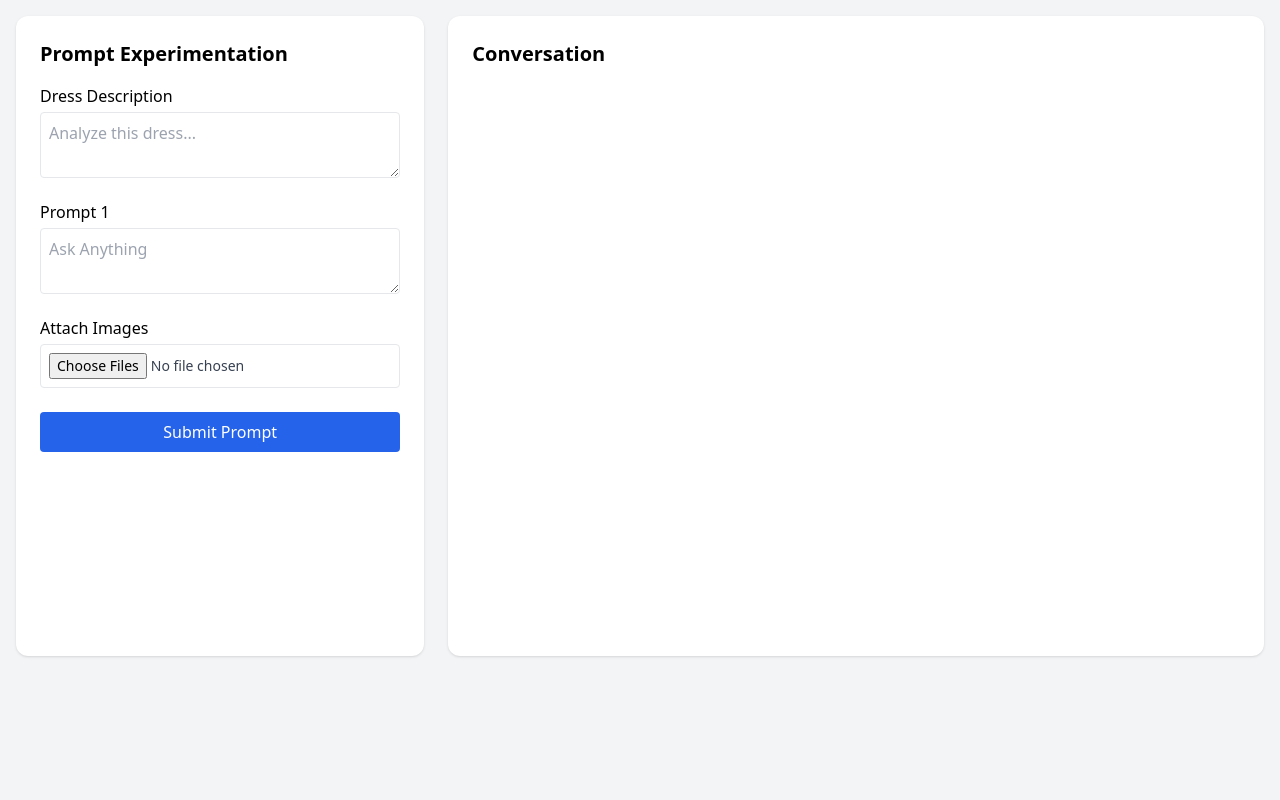
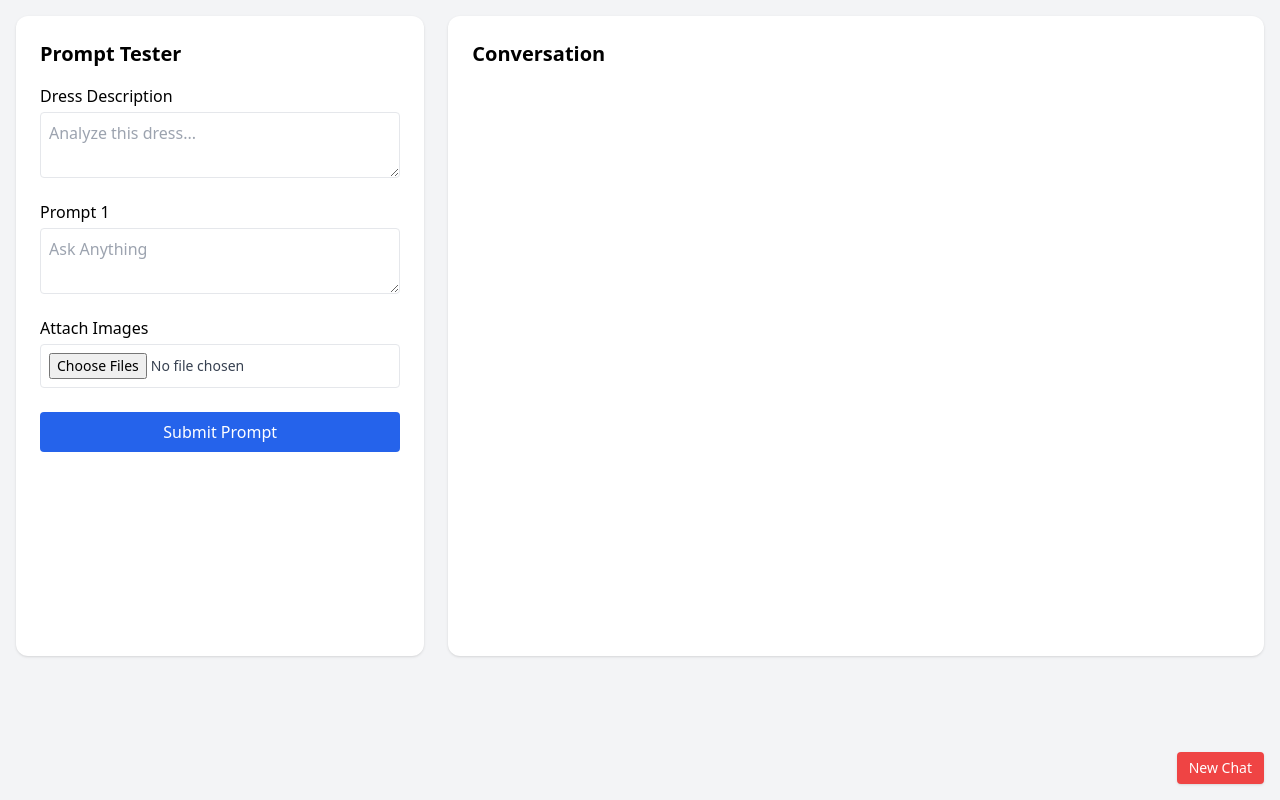
Before and after one commit to mehboob14/Prompt_Experimentation, a Flask app: page / in a window 1280 px wide. Run offline with Flask 3, Linux system fonts and the light colour scheme; some libraries are stand-ins or nearby versions.

Commit message:
new covnersation feature added

```diff
--- a/app.py
+++ b/app.py
@@ -13,13 +13,15 @@ import cv2 as cv
 
 app = Flask(__name__)
 
-API= os.getenv('OPENAI_API_KEY')
+API = os.getenv("OPENAI_API_KEY")
+if not API:
+    raise ValueError("OPENAI_API_KEY not set in environment variables")
 
 llm = ChatOpenAI(
     model="gpt-4.1",
     openai_api_key=API,
     temperature=0.5,
-    max_tokens=2000
+    max_tokens=20000
 )
 
 system_message = SystemMessage(
@@ -111,6 +113,10 @@ def generate():
                 os.remove(path)
             except Exception as e:
                 print(f"Failed to delete temp file {path}: {e}")
-
+@app.route('/reset-session', methods=['POST'])
+def reset_session():
+    global memory
+    memory.clear()
+    return jsonify({"status": "session reset"})
 if __name__ == '__main__':
     app.run(debug=True)
--- a/templates/index.html
+++ b/templates/index.html
@@ -1,5 +1,6 @@
 <!DOCTYPE html>
 <html lang="en">
+
 <head>
   <meta charset="UTF-8">
   <title>Prompt Tester App</title>
@@ -7,19 +8,18 @@
   <script src="https://cdn.jsdelivr.net/npm/marked/marked.min.js"></script>
   <script src="https://cdn.tailwindcss.com"></script>
   <style>
-    /* Move Tailwind utility classes directly to the elements in your JS/HTML. */
-    /* If you want to keep custom classes, define them with plain CSS here. */
     .image-preview {
       position: relative;
       display: inline-block;
       margin-right: 0.5rem;
       margin-bottom: 0.5rem;
     }
+
     .remove-icon {
       position: absolute;
       top: -6px;
       right: -6px;
-      background: rgba(0,0,0,0.7);
+      background: rgba(0, 0, 0, 0.7);
       color: #fff;
       border-radius: 9999px;
       cursor: pointer;
@@ -29,6 +29,7 @@
       text-align: center;
       line-height: 18px;
     }
+
     #conversation h1,
     #conversation h2,
     #conversation h3 {
@@ -37,33 +38,44 @@
       margin-bottom: 0.25rem;
       font-size: 1.125rem;
     }
+
     #conversation ul {
       list-style-type: disc;
       margin-left: 1.25rem;
       margin-bottom: 0.5rem;
     }
+
     #conversation p {
       margin-bottom: 0.5rem;
     }
+
+    #sidebar {
+      max-width: 16rem;
+    }
   </style>
 </head>
+
 <body class="bg-gray-100 min-h-screen p-4">
+
   <div class="max-w-7xl mx-auto flex flex-col md:flex-row gap-6">
     <!-- Input Form -->
     <div class="md:w-1/3 bg-white rounded-xl shadow p-6">
-      <h2 class="text-xl font-bold mb-4">Prompt Experimentation</h2>
+      <h2 class="text-xl font-bold mb-4">Prompt Tester</h2>
       <form id="promptForm" class="space-y-4">
         <div>
           <label class="block font-medium mb-1">Dress Description</label>
-          <textarea name="system_message" rows="2" class="w-full border rounded p-2" placeholder="Analyze this dress..."></textarea>
+          <textarea name="system_message" rows="2" class="w-full border rounded p-2"
+            placeholder="Analyze this dress..."></textarea>
         </div>
         <div>
           <label class="block font-medium mb-1">Prompt 1</label>
-          <textarea name="user_prompt" rows="2" required class="w-full border rounded p-2" placeholder="Ask Anything"></textarea>
+          <textarea name="user_prompt" rows="2" required class="w-full border rounded p-2"
+            placeholder="Ask Anything"></textarea>
         </div>
         <div>
           <label class="block font-medium mb-1">Attach Images</label>
-          <input type="file" id="imageInput" class="block w-full text-sm text-gray-700 border rounded p-2" accept="image/*" multiple>
+          <input type="file" id="imageInput" class="block w-full text-sm text-gray-700 border rounded p-2"
+            accept="image/*" multiple>
           <div id="previewContainer" class="flex flex-wrap mt-2"></div>
         </div>
         <button id="submitBtn" type="submit" class="bg-blue-600 hover:bg-blue-700 text-white px-4 py-2 rounded w-full">
@@ -72,10 +84,16 @@
       </form>
     </div>
 
+    <!-- Conversation Output -->
     <div class="md:w-2/3 bg-white rounded-xl shadow p-6 overflow-y-auto h-[80vh]">
       <h2 class="text-xl font-bold mb-4">Conversation</h2>
       <div id="conversation" class="space-y-4 text-sm"></div>
     </div>
+      <!-- Floating Button -->
+  <button id="newConversationBtn"
+    class="fixed bottom-4 right-4 bg-red-500 text-white text-sm px-3 py-1.5 rounded shadow hover:bg-red-600">
+    New Chat
+  </button>
   </div>
 
   <script>
@@ -84,6 +102,7 @@
     const submitBtn = document.getElementById('submitBtn');
     const imageInput = document.getElementById('imageInput');
     const previewContainer = document.getElementById('previewContainer');
+    const newConversationBtn = document.getElementById('newConversationBtn');
     let imageFiles = [];
 
     imageInput.addEventListener('change', () => {
@@ -174,6 +193,16 @@
         submitBtn.innerText = "Submit Prompt";
       }
     });
+
+   newConversationBtn.addEventListener('click', () => {
+      conversationDiv.innerHTML = '';
+      form.reset();
+      previewContainer.innerHTML = '';
+      imageFiles = [];
+      fetch('/reset-session', { method: 'POST' });
+    });
   </script>
+
 </body>
+
 </html>
```
